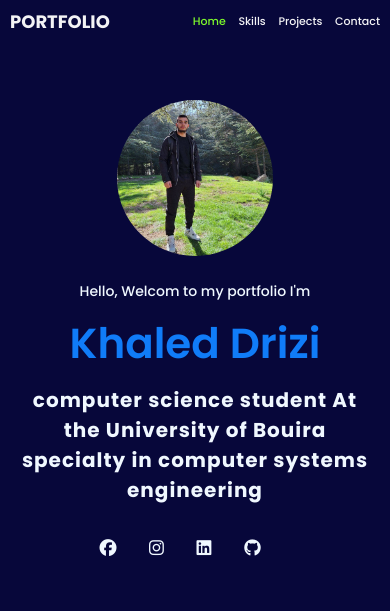
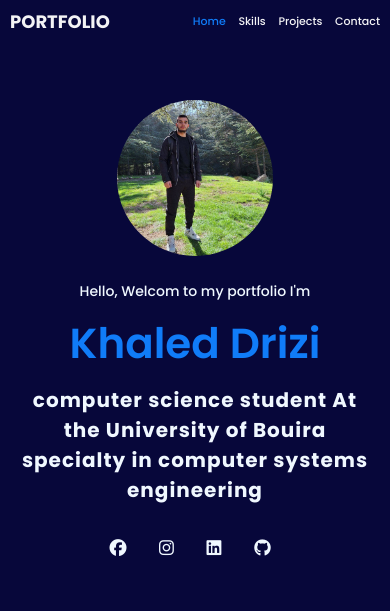
Before and after one commit to Khaleddrizi/portfolio, a plain HTML site: page index.html in a window 390 px wide. In both pictures the pointer is over the link "Home". Shown: the top 611 px of the page. Drawn offline with Linux system fonts and the light colour scheme.

Commit message:
Update style.css

```diff
--- a/style.css
+++ b/style.css
@@ -31,7 +31,7 @@ header{
     padding-left: 30px;
 }
 .navigation a:hover{
-    color: rgb(126, 250, 44);
+    color: rgb(16, 124, 248);
 }
 section{
     padding: 100px 100px;
@@ -245,6 +245,9 @@ section{
     .main-content h3 {
         font-size: 1.4em;
     }
+        .social-icons{
+        margin-left: 20px;
+    }
 }
 @media(max-width:400px){
     body {
```
